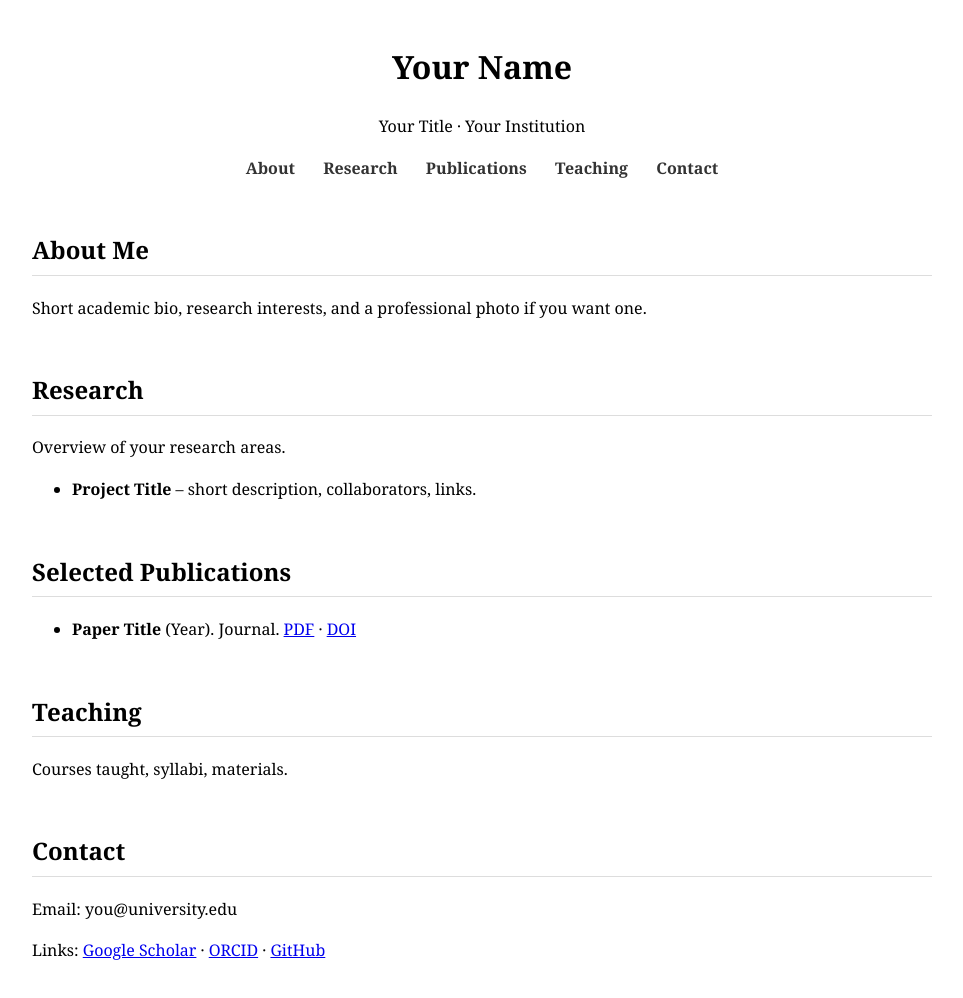
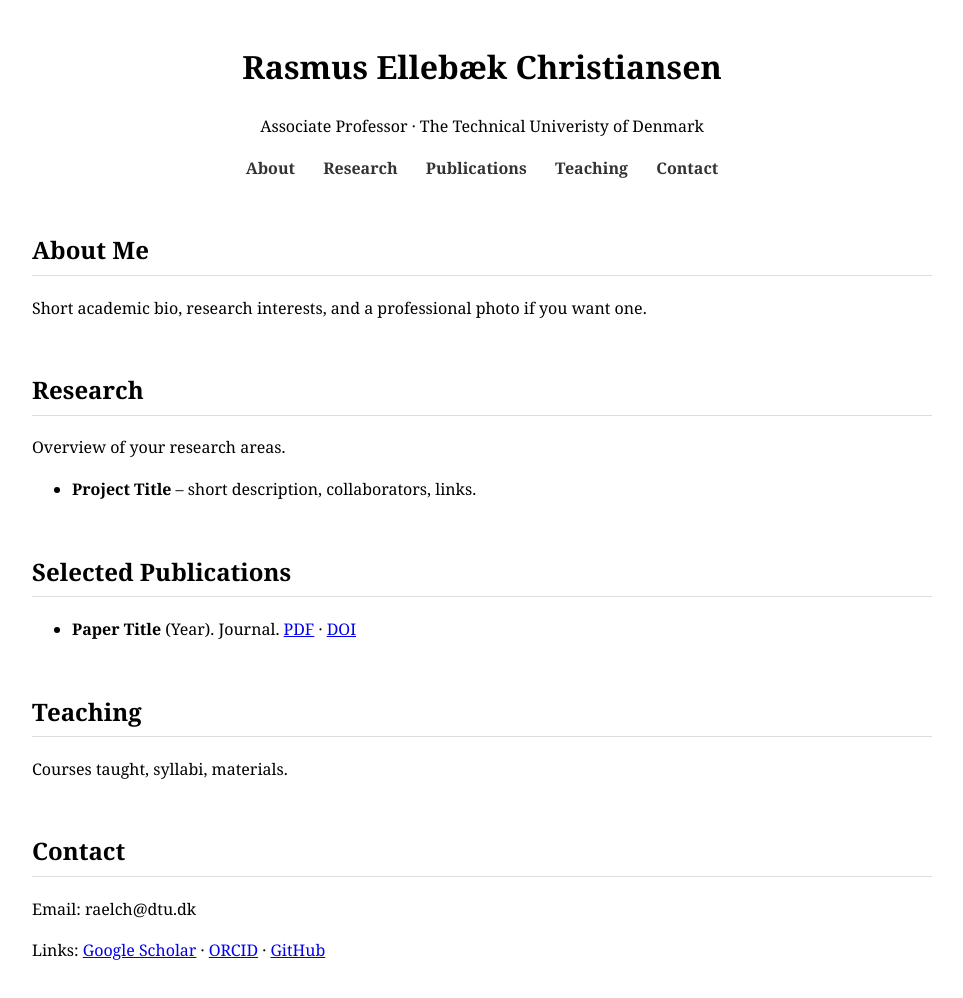
Before and after one commit to RasEllChr/RasEllChr.github.io, a plain HTML site: page index.html in a window 1280 px wide. Shown: the whole page, without its empty margins (158-1121 px from the left). Drawn offline with Linux system fonts and the light colour scheme.

Commit message:
Update index.html
Initial Webpage Setup - v1

```diff
--- a/index.html
+++ b/index.html
@@ -2,7 +2,7 @@
 <html lang="en">
 <head>
   <meta charset="UTF-8">
-  <title>Your Name – Research</title>
+  <title>Rasmus Ellebæk Christiansen – Research</title>
   <meta name="viewport" content="width=device-width, initial-scale=1">
   <style>
     body { font-family: Georgia, serif; max-width: 900px; margin: auto; padding: 20px; line-height: 1.6; }
@@ -17,8 +17,8 @@
 <body>
 
 <header>
-  <h1>Your Name</h1>
-  <p>Your Title · Your Institution</p>
+  <h1>Rasmus Ellebæk Christiansen</h1>
+  <p>Associate Professor · The Technical Univeristy of Denmark</p>
   <nav>
     <a href="#about">About</a>
     <a href="#research">Research</a>
@@ -55,8 +55,8 @@
 
 <section id="contact">
   <h2>Contact</h2>
-  <p>Email: you@university.edu</p>
-  <p>Links: <a href="#">Google Scholar</a> · <a href="#">ORCID</a> · <a href="#">GitHub</a></p>
+  <p>Email: raelch@dtu.dk</p>
+  <p>Links: <a href="https://scholar.google.com/citations?user=WTjNMKkAAAAJ&hl=en">Google Scholar</a> · <a href="#">ORCID</a> · <a href="#">GitHub</a></p>
 </section>
 
 </body>
```
